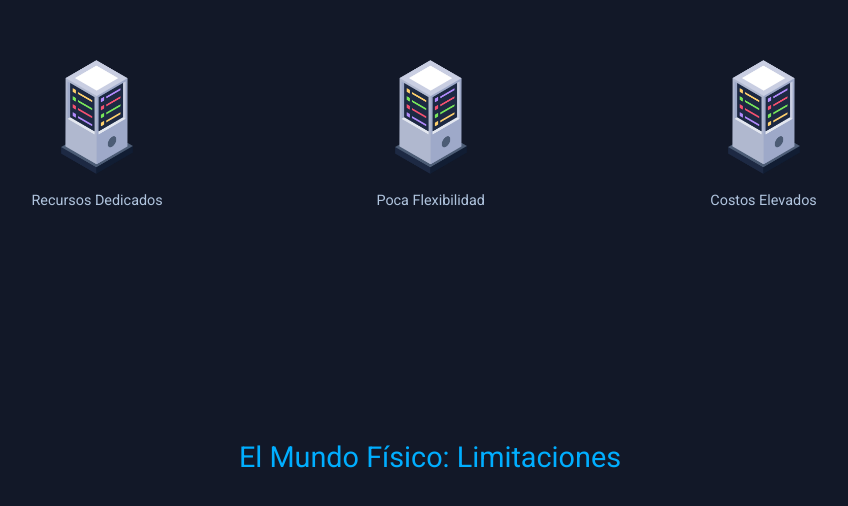
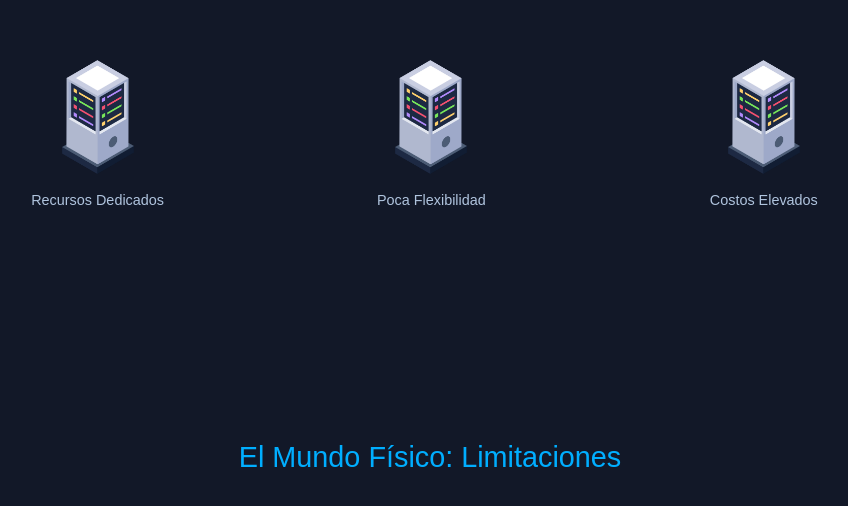
Before and after one commit to Hoshe963/ExamenVirtualizacion, a plain HTML site: page index.html in a window 1280 px wide. Shown: the part 270-776 px from the top of the page, without its empty margins (210-1058 px from the left). Drawn offline with Linux system fonts and the light colour scheme.

Commit message:
Eliminada dependencia de Google Fonts para funcionamiento 100% local

```diff
--- a/style.css
+++ b/style.css
@@ -1,6 +1,4 @@
-@import url('https://fonts.googleapis.com/css2?family=Roboto:wght@300;400;700&display=swap');
-
-body, html { margin: 0; padding: 0; width: 100%; height: 100%; font-family: 'Roboto', sans-serif; background-color: #121828; color: #e0e0e0; overflow: hidden; display: flex; justify-content: center; align-items: center; }
+body, html { margin: 0; padding: 0; width: 100%; height: 100%; font-family: Arial, Helvetica, sans-serif; background-color: #121828; color: #e0e0e0; overflow: hidden; display: flex; justify-content: center; align-items: center; }
 .container { width: 100%; height: 100%; position: relative; }
 
 .scene { position: absolute; top: 0; left: 0; width: 100%; height: 100%; display: flex; flex-direction: column; justify-content: center; align-items: center; opacity: 0; visibility: hidden; transition: opacity 0.7s ease-in-out, visibility 0s 0.7s; }
```
